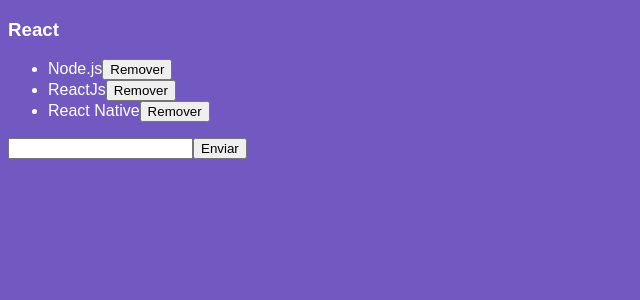
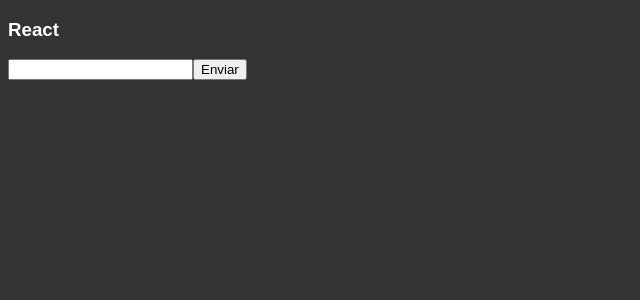
Before and after one commit to gaiotto1/conceitos-react, a React app: page / in a window 1280 px wide. Shown: the top 300 px of the page, without its empty margins (0-640 px from the left). Built offline with nearby package versions, Linux system fonts and the light colour scheme; the HTML template or start-up script is replaced by a standard one.

Commit message:
ciclo de vida de um componente

```diff
--- a/src/App.css
+++ b/src/App.css
@@ -1,5 +1,5 @@
 body {
-  background: #7159c1;
+  background: #333;
   color: #fff;
   font-family: Arial, Helvetica, sans-serif;
 }
--- a/src/components/TechItem.js
+++ b/src/components/TechItem.js
@@ -1,11 +1,11 @@
 import React from 'react';
 import PropTypes from 'prop-types';
 
-function TechItem({tech, ondelete}) {
+function TechItem({tech, onDelete}) {
   return (
     <li>
       {tech}
-      <button onClick={ondelete} type="button">Remover</button>
+      <button onClick={onDelete} type="button">Remover</button>
     </li>
   )
 }
--- a/src/components/TechList.js
+++ b/src/components/TechList.js
@@ -9,12 +9,31 @@
 
   state = {
     newTech: '',
-    techs: [
-      'Node.js',
-      'ReactJs',
-      'React Native'
-    ]
+    techs: []
   };
+
+  // Executado assim que o componente aparecer na tela
+  componentDidMount() {
+    const techs = localStorage.getItem('techs');
+
+    if (techs) {
+      this.setState({ techs: JSON.parse(techs) });
+    }
+  }
+
+  // Executado sempre que houver alterações nas props ou state
+  componentDidUpdate(_, prevState) { // prevProps, prevState
+    // this.props, this.state
+    // toda a vez que o state.techs for alterado o local storage será atualizado com as novas techs
+    if (prevState.techs !== this.state.techs) {
+      localStorage.setItem('techs', JSON.stringify(this.state.techs))
+    }
+  }
+
+  // Executado quando o componente deixa de existir
+  componentWillUnmount() {
+    // limpar sujeiras que o componente deixa na aplicação quando ele for deletado
+  }
 
   handleInputChange = e => {
     // this.props.tech acessando a propriedade tech do componente
```
